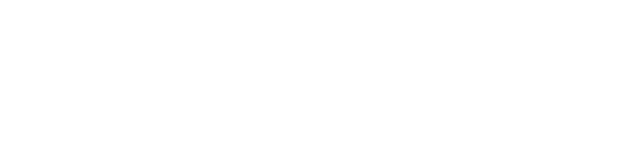
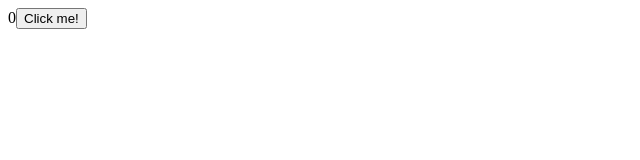
Before and after one commit to haydenheroux/js_mvc_toy, a plain HTML site: page index.html in a window 1280 px wide. Shown: the whole page, without its empty margins (0-640 px from the left). Drawn offline with Linux system fonts and the light colour scheme.

Commit message:
Button increment example.

```diff
--- /dev/null
+++ b/elements.js
@@ -0,0 +1,23 @@
+let text = AppendDOM(
+  document.body,
+  { n: 0 },
+  m => {
+    return document.createTextNode(m.n)
+  }
+)
+
+let button = AppendDOM(
+  document.body,
+  { },
+  m => {
+    let btn = document.createElement("button")
+    btn.innerText = "Click me!"
+    btn.onclick = () => {
+      text.Model.n++
+      render()
+    }
+    return btn
+  }
+)
+
+render()
--- a/index.html
+++ b/index.html
@@ -1,5 +1,6 @@
 <head>
   <script defer src="mvc.js"></script>
+  <script defer src="elements.js"></script>
 </head>
 <body>
 </body>
```
